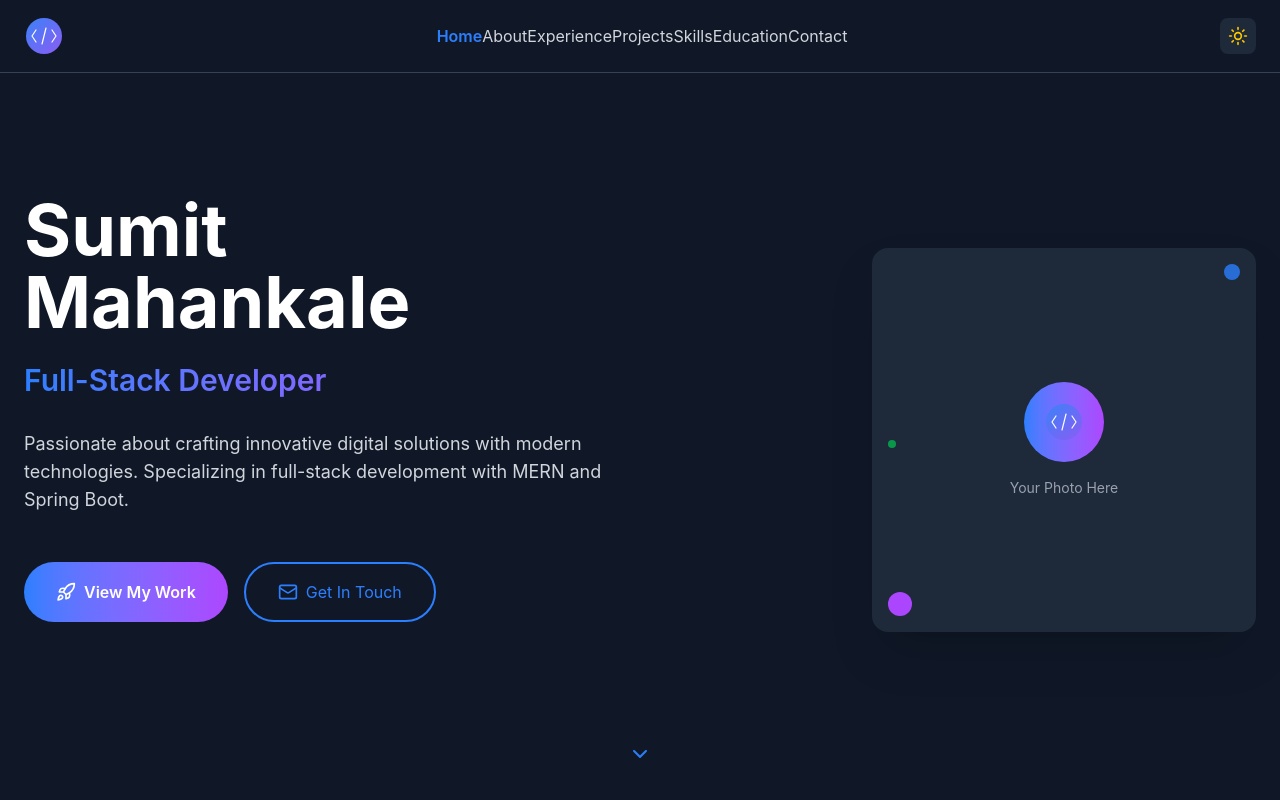
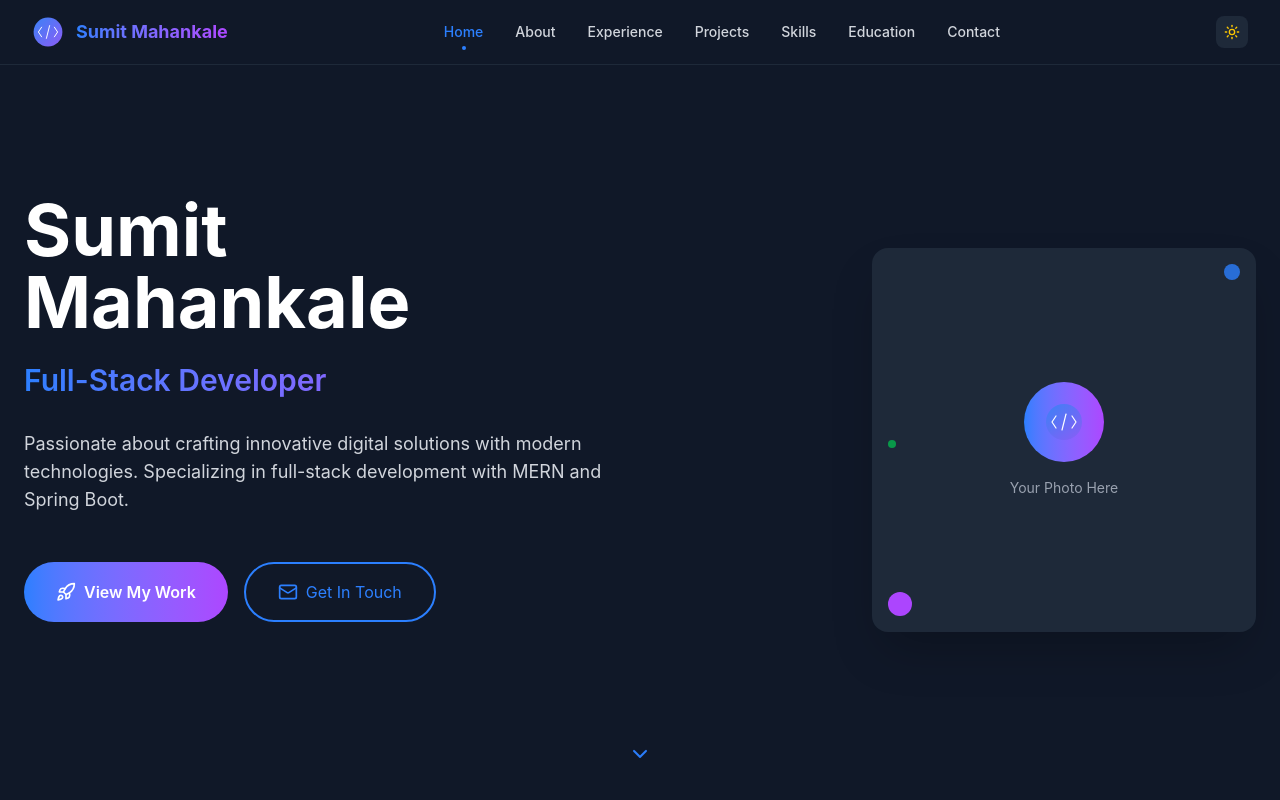
Before and after one commit to sumitmahankale/Portfolio, a React (Vite) app: page / in a window 1280 px wide. Shown: the top 800 px of the page. Built offline with nearby package versions, Linux system fonts and the light colour scheme.

Commit message:
fixed navbar

```diff
--- a/src/Components/Portfolio.jsx
+++ b/src/Components/Portfolio.jsx
@@ -199,56 +199,115 @@ const ModernPortfolio = () => {
     <div className={`min-h-screen transition-colors duration-300 ${darkMode ? 'bg-gray-900 text-white' : 'bg-white text-gray-900'}`}>
 
       {/* Fixed Navigation */}
+      {/* Fixed Navigation */}
       <nav className={`fixed top-0 w-full z-50 transition-all duration-300 ${
-        darkMode ? 'bg-gray-900 bg-opacity-95 backdrop-blur border-b border-gray-700' : 'bg-white bg-opacity-95 backdrop-blur border-b border-gray-200'
+        scrollY > 50
+          ? darkMode
+            ? 'bg-gray-900 bg-opacity-98 backdrop-blur-md shadow-lg border-b border-gray-700'
+            : 'bg-white bg-opacity-98 backdrop-blur-md shadow-lg border-b border-gray-200'
+          : darkMode
+            ? 'bg-gray-900 bg-opacity-90 backdrop-blur-sm border-b border-gray-800'
+            : 'bg-white bg-opacity-90 backdrop-blur-sm border-b border-gray-100'
       }`}>
-        <div className="max-w-7xl mx-auto px-6 py-4">
-          <div className="flex justify-between items-center">
-            <div className="flex items-center">
-              <CodeLogo size="w-10 h-10" />
+        <div className="max-w-7xl mx-auto px-4 sm:px-6 lg:px-8">
+          <div className="flex justify-between items-center h-16">
+            {/* Logo */}
+            <div className="flex items-center cursor-pointer" onClick={() => scrollToSection('hero')}>
+              <CodeLogo size="w-8 h-8" />
+              <span className="ml-3 text-lg font-bold bg-gradient-to-r from-blue-500 to-purple-500 bg-clip-text text-transparent">
+                Sumit Mahankale
+              </span>
             </div>
 
-            <div className="hidden md:flex space-x-6">
-              {['Home', 'About', 'Experience', 'Projects', 'Skills', 'Education', 'Contact'].map((item) => (
+            {/* Desktop Navigation */}
+            <div className="hidden md:flex items-center space-x-1">
+              {['Home', 'About', 'Experience', 'Projects', 'Skills', 'Education', 'Contact'].map((item) => {
+                const sectionId = item.toLowerCase() === 'home' ? 'hero' : item.toLowerCase();
+                const isActive = activeSection === sectionId;
+
+                return (
                   <button
                     key={item}
-                  onClick={() => scrollToSection(item.toLowerCase() === 'home' ? 'hero' : item.toLowerCase())}
-                  className={`transition-colors duration-200 ${
-                    activeSection === (item.toLowerCase() === 'home' ? 'hero' : item.toLowerCase())
-                      ? 'text-blue-500 font-semibold'
-                      : darkMode ? 'text-gray-300 hover:text-white' : 'text-gray-600 hover:text-gray-900'
+                    onClick={() => scrollToSection(sectionId)}
+                    className={`relative px-4 py-2 text-sm font-medium rounded-lg transition-all duration-200 ${
+                      isActive
+                        ? 'text-blue-500'
+                        : darkMode
+                          ? 'text-gray-300 hover:text-white hover:bg-gray-800'
+                          : 'text-gray-600 hover:text-gray-900 hover:bg-gray-100'
                     }`}
                   >
                     {item}
+                    {isActive && (
+                      <div className="absolute bottom-0 left-1/2 transform -translate-x-1/2 w-1 h-1 bg-blue-500 rounded-full" />
+                    )}
                   </button>
-              ))}
+                );
+              })}
             </div>
 
-            <div className="flex items-center space-x-4">
+            {/* Right Side Actions */}
+            <div className="flex items-center space-x-3">
+              {/* Theme Toggle */}
               <button
                 onClick={() => setDarkMode(!darkMode)}
-                className={`p-2 rounded-lg transition-colors ${darkMode ? 'bg-gray-800 text-yellow-400' : 'bg-gray-100 text-gray-600'}`}
+                className={`p-2 rounded-lg transition-all duration-200 ${
+                  darkMode
+                    ? 'bg-gray-800 text-yellow-400 hover:bg-gray-700'
+                    : 'bg-gray-100 text-gray-600 hover:bg-gray-200'
+                }`}
+                aria-label="Toggle theme"
               >
-                {darkMode ? <Sun className="w-5 h-5" /> : <Moon className="w-5 h-5" />}
+                {darkMode ? <Sun className="w-4 h-4" /> : <Moon className="w-4 h-4" />}
               </button>
 
-              <button onClick={() => setIsMenuOpen(!isMenuOpen)} className="md:hidden p-2">
-                {isMenuOpen ? <X className="w-6 h-6" /> : <Menu className="w-6 h-6" />}
+              {/* Mobile Menu Button */}
+              <button
+                onClick={() => setIsMenuOpen(!isMenuOpen)}
+                className={`md:hidden p-2 rounded-lg transition-colors ${
+                  darkMode
+                    ? 'text-gray-300 hover:text-white hover:bg-gray-800'
+                    : 'text-gray-600 hover:text-gray-900 hover:bg-gray-100'
+                }`}
+                aria-label="Toggle menu"
+              >
+                {isMenuOpen ? <X className="w-5 h-5" /> : <Menu className="w-5 h-5" />}
               </button>
             </div>
           </div>
 
+          {/* Mobile Navigation */}
           {isMenuOpen && (
-            <div className={`md:hidden mt-4 py-4 rounded-lg ${darkMode ? 'bg-gray-800' : 'bg-gray-100'}`}>
-              {['Home', 'About', 'Experience', 'Projects', 'Skills', 'Education', 'Contact'].map((item) => (
+            <div className={`md:hidden absolute top-full left-0 right-0 mt-1 mx-4 rounded-lg shadow-lg border transition-all duration-200 ${
+              darkMode
+                ? 'bg-gray-800 border-gray-700'
+                : 'bg-white border-gray-200'
+            }`}>
+              <div className="py-2">
+                {['Home', 'About', 'Experience', 'Projects', 'Skills', 'Education', 'Contact'].map((item) => {
+                  const sectionId = item.toLowerCase() === 'home' ? 'hero' : item.toLowerCase();
+                  const isActive = activeSection === sectionId;
+
+                  return (
                     <button
                       key={item}
-                  onClick={() => scrollToSection(item.toLowerCase() === 'home' ? 'hero' : item.toLowerCase())}
-                  className="block w-full text-left px-4 py-2 hover:bg-blue-500 hover:bg-opacity-10 transition-colors"
+                      onClick={() => scrollToSection(sectionId)}
+                      className={`block w-full text-left px-4 py-3 text-sm font-medium transition-all duration-200 ${
+                        isActive
+                          ? 'text-blue-500 bg-blue-50 dark:bg-blue-900 dark:bg-opacity-20'
+                          : darkMode
+                            ? 'text-gray-300 hover:text-white hover:bg-gray-700'
+                            : 'text-gray-600 hover:text-gray-900 hover:bg-gray-50'
+                      }`}
                     >
+                      <div className="flex items-center">
+                        {isActive && <div className="w-1 h-1 bg-blue-500 rounded-full mr-3" />}
                         {item}
+                      </div>
                     </button>
-              ))}
+                  );
+                })}
+              </div>
             </div>
           )}
         </div>
```
Lines whose indentation alone changed are shown as unchanged.
